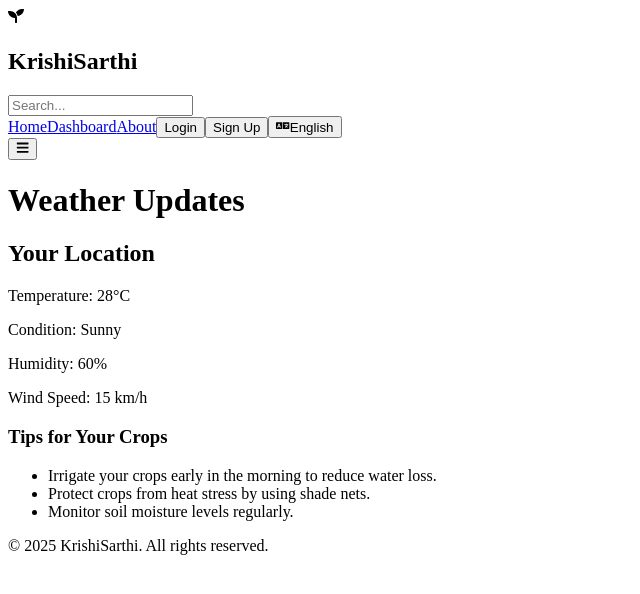
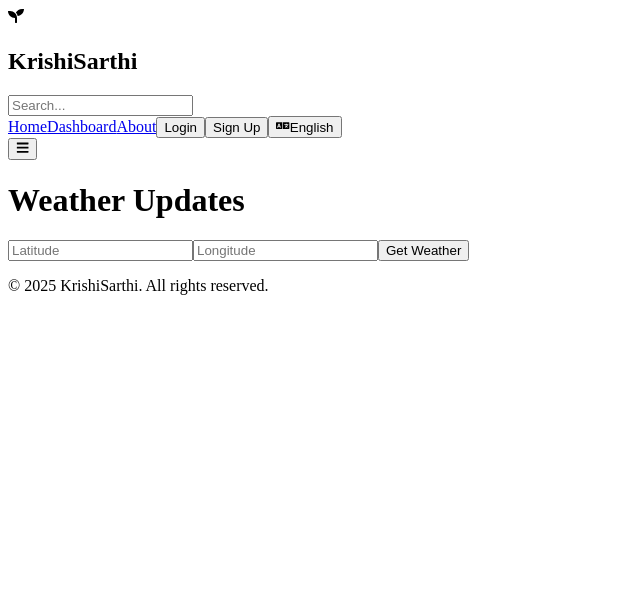
Before and after one commit to tanishka2004/KrishiSarthi, a React (Create React App) app: page /weather-card in a window 1280 px wide. Shown: the top 594 px of the page, without its empty margins (0-640 px from the left). Built offline with nearby package versions, Linux system fonts and the light colour scheme.

Commit message:
integrated weathercard component and tested it

```diff
--- a/package.json
+++ b/package.json
@@ -32,5 +32,6 @@
       "last 1 firefox version",
       "last 1 safari version"
     ]
-  }
+  },
+  "proxy": "http://localhost:5000"
 }
--- a/src/components/WeatherCard.js
+++ b/src/components/WeatherCard.js
@@ -1,48 +1,79 @@
-import React from "react";
+import React, { useState } from "react";
 
 const WeatherCard = () => {
-  const weatherData = {
-    location: "Your Location",
-    temperature: "28°C",
-    condition: "Sunny",
-    humidity: "60%",
-    windSpeed: "15 km/h",
-    tips: [
-      "Irrigate your crops early in the morning to reduce water loss.",
-      "Protect crops from heat stress by using shade nets.",
-      "Monitor soil moisture levels regularly.",
-    ],
+  const [lat, setLat] = useState("");
+  const [lon, setLon] = useState("");
+  const [weather, setWeather] = useState(null);
+  const [loading, setLoading] = useState(false);
+  const [error, setError] = useState("");
+
+  const fetchWeather = async (e) => {
+    e.preventDefault();
+    setLoading(true);
+    setError("");
+    try {
+      const res = await fetch(`/weather?lat=${lat}&lon=${lon}`);
+      const data = await res.json();
+      if (res.ok) {
+        setWeather(data);
+      } else {
+        setError(data.error || "Failed to fetch weather");
+        setWeather(null);
+      }
+    } catch (err) {
+      setError("Something went wrong");
+      setWeather(null);
+    }
+    setLoading(false);
   };
 
   return (
-    <div className="min-h-screen bg-green-100 p-12 flex items-center justify-center">
-      <div className="max-w-4xl mx-auto bg-white shadow-lg rounded-lg p-6">
-        <h1 className="text-3xl font-bold text-green-800 text-center mb-6 ">
-             Weather Updates
-        </h1>
-        <div className="text-center mb-6">
-          <h2 className="text-2xl font-semibold text-green-700">
-            {weatherData.location}
-          </h2>
-          <p className="text-lg text-gray-700">
-            Temperature: {weatherData.temperature}
-          </p>
-          <p className="text-lg text-gray-700">Condition: {weatherData.condition}</p>
-          <p className="text-lg text-gray-700">Humidity: {weatherData.humidity}</p>
-          <p className="text-lg text-gray-700">Wind Speed: {weatherData.windSpeed}</p>
-        </div>
-        <div>
-          <h3 className="text-xl font-semibold text-green-800 mb-4">
-            Tips for Your Crops
-          </h3>
-          <ul className="list-disc list-inside text-gray-700">
-            {weatherData.tips.map((tip, index) => (
-              <li key={index} className="mb-2">
-                {tip}
-              </li>
-            ))}
-          </ul>
-        </div>
+    <div className="min-h-screen bg-green-100 p-6 pt-24 flex flex-col items-center">
+      <div className="bg-white p-6 rounded-lg shadow-lg w-full max-w-2xl">
+        <h1 className="text-3xl font-bold text-green-800 text-center mb-4">Weather Updates</h1>
+
+        <form onSubmit={fetchWeather} className="flex flex-col md:flex-row gap-4 mb-6">
+          <input
+            type="text"
+            placeholder="Latitude"
+            className="p-2 border rounded flex-1"
+            value={lat}
+            onChange={(e) => setLat(e.target.value)}
+            required
+          />
+          <input
+            type="text"
+            placeholder="Longitude"
+            className="p-2 border rounded flex-1"
+            value={lon}
+            onChange={(e) => setLon(e.target.value)}
+            required
+          />
+          <button
+            type="submit"
+            className="bg-green-600 text-white px-4 py-2 rounded hover:bg-green-700"
+          >
+            {loading ? "Loading..." : "Get Weather"}
+          </button>
+        </form>
+
+        {error && (
+          <p className="text-red-600 text-center mb-4">{error}</p>
+        )}
+
+        {weather && (
+          <div className="text-center">
+            <h2 className="text-2xl font-semibold text-green-700 mb-2">
+              {weather.location}
+            </h2>
+            <p className="text-lg text-gray-700">Temperature: {weather.temperature}°C</p>
+            <p className="text-lg text-gray-700">Forecast: {weather.forecast}</p>
+            <p className="text-lg text-gray-700">Humidity: {weather.humidity}%</p>
+            <p className="mt-4 p-3 bg-blue-50 text-blue-800 rounded shadow">
+              <strong>Tip:</strong> {weather.tip}
+            </p>
+          </div>
+        )}
       </div>
     </div>
   );
```
Also changed, not shown: 2 other files (tests, documents, lock files or other folders).
